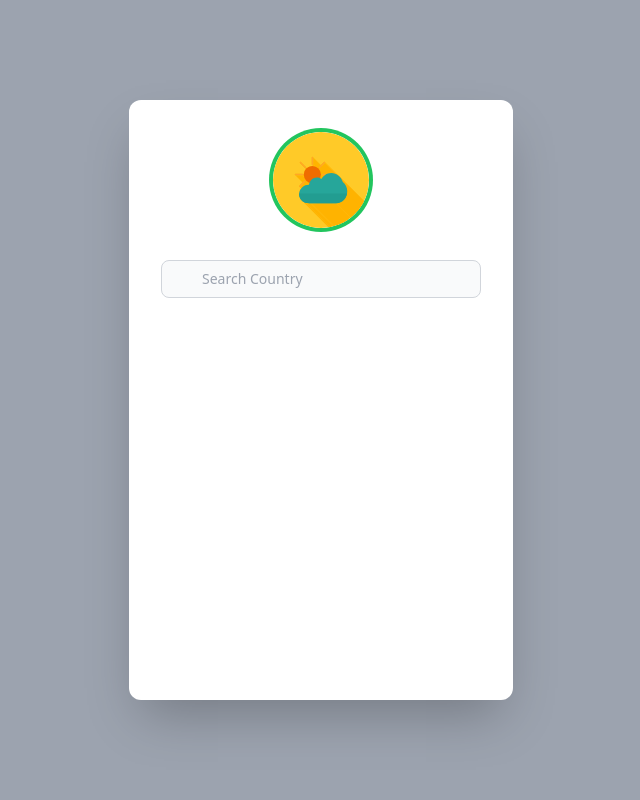
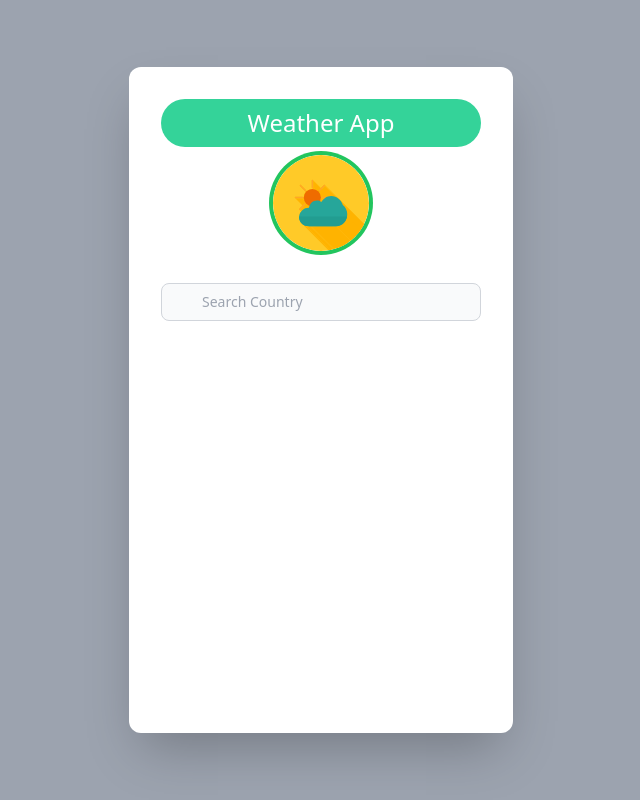
Before and after one commit to taraqr9/vue-weather-app, a Vue app: page / in a window 1280 px wide. Shown: the whole page, without its empty margins (319-959 px from the left). Built offline with nearby package versions, Linux system fonts and the light colour scheme.

Commit message:
update frontend bug

```diff
--- a/src/components/PlacesNearLocation.vue
+++ b/src/components/PlacesNearLocation.vue
@@ -13,7 +13,7 @@ defineProps(['placesNearLocation'])
         <div class="px-2 py-2 sm:grid sm:grid-cols-3 sm:gap-4 sm:px-0" v-for="place in placesNearLocation.data.data"
              :key="place">
           <ul>
-            <li class="mt-1 w-40 text-sm leading-6 text-gray-700 sm:col-span-2 sm:mt-0">
+            <li class="mt-1 w-36 text-sm leading-6 text-gray-700 sm:col-span-2 sm:mt-0">
               {{ place.name }}
             </li>
           </ul>
--- a/src/views/Index.vue
+++ b/src/views/Index.vue
@@ -364,10 +364,12 @@ function getMoreCities(){
 </script>
 
 <template>
+  <title>Weather App</title>
   <div class="h-screen flex items-center justify-center bg-gray-400">
     <div
-        class="max-w-sm w-1/3 mx-auto p-8 bg-white rounded-xl shadow-2xl h-3/4"
+        class="max-w-sm w-1/3 mx-auto p-8 bg-white rounded-xl shadow-2xl h-5/6"
     >
+      <h3 class="text-center text-2xl mb-2 bg-emerald-400 rounded-full p-2 text-white">Weather App</h3>
       <img
           class="h-24 mx-auto rounded-full ring-4 ring-green-500"
           src="../assets/weather.svg"
```
